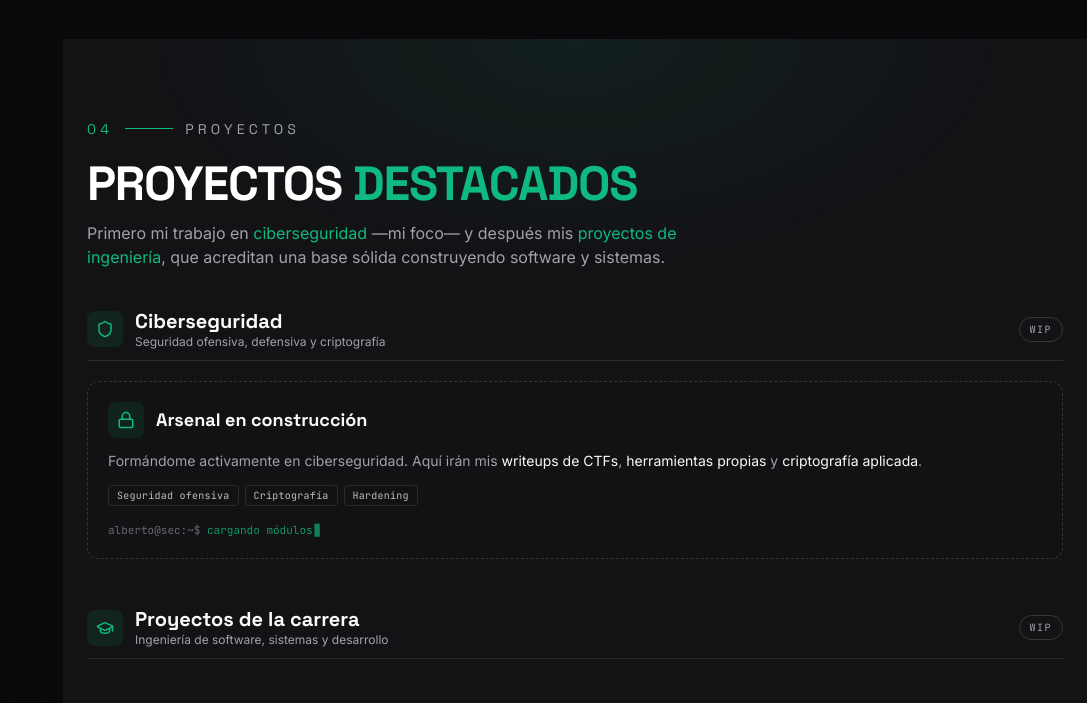
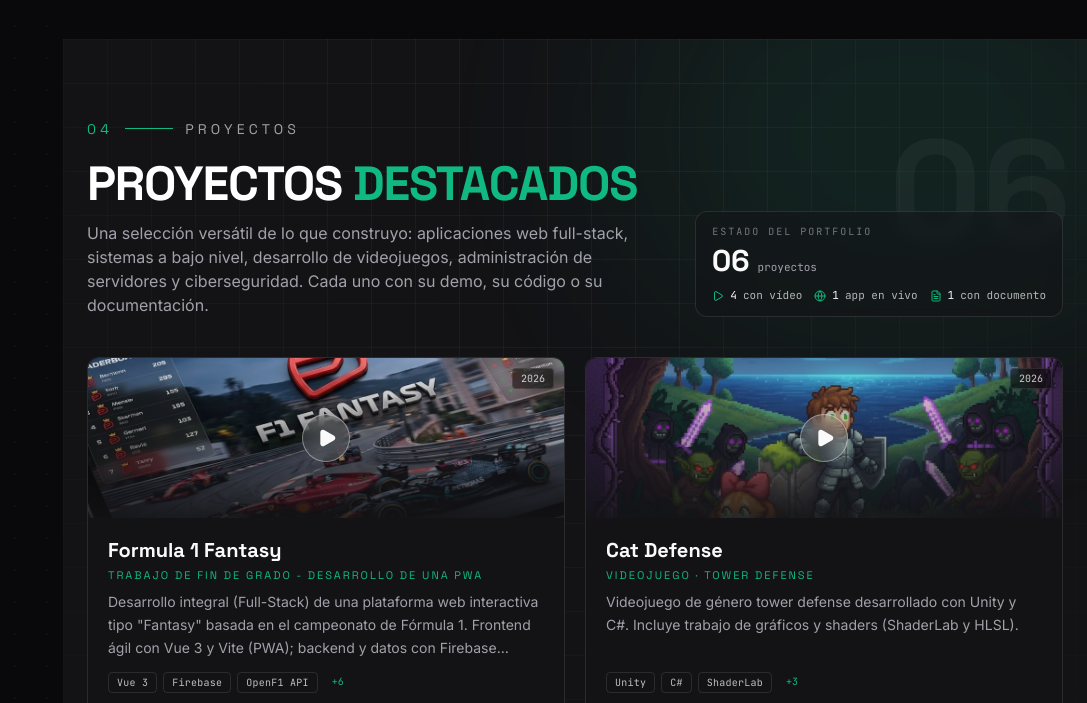
Before and after one commit to albergm02/portfolio, an Astro site: page / in a window 1280 px wide. Shown: the part 3510-4213 px from the top of the page, without its empty margins (193-1280 px from the left). Built offline with nearby package versions, Linux system fonts and the light colour scheme; Astro itself is replaced by a stand-in of ours.

Commit message:
refactor(projects): portfolio versátil (una parrilla, sin división por categorías)

```diff
--- a/src/components/sections/Projects.tsx
+++ b/src/components/sections/Projects.tsx
@@ -1,5 +1,5 @@
 import { motion } from 'framer-motion';
-import { Shield, GraduationCap, Lock } from 'lucide-react';
+import { Play, Globe, FileText } from 'lucide-react';
 import { SectionLabel } from '../ui/SectionLabel';
 import { ScrollCue } from '../ui/ScrollCue';
 import { ProjectCard, type Proyecto } from '../ui/ProjectCard';
@@ -87,89 +87,95 @@ const PROYECTOS: Proyecto[] = [
   },
 ];
 
-/* ===== Cabecera de categoría (compacta) ===== */
-function CategoriaHeader({ icon: Icon, titulo, sub, count }: { icon: typeof Shield; titulo: string; sub: string; count: number }) {
-  return (
-    <div className="flex items-center justify-between gap-4 border-b border-white/10 pb-2.5">
-      <div className="flex items-center gap-3 min-w-0">
-        <span className="flex items-center justify-center w-9 h-9 rounded-lg bg-f1-red/10 text-f1-red shrink-0">
-          <Icon className="w-[18px] h-[18px]" />
-        </span>
-        <div className="min-w-0">
-          <h3 className="font-tech text-lg sm:text-xl font-black text-white leading-tight truncate">{titulo}</h3>
-          <p className="text-silver text-[11px] sm:text-xs truncate">{sub}</p>
-        </div>
-      </div>
-      <span className="shrink-0 font-mono text-[10px] tracking-[0.15em] uppercase text-silver border border-white/15 rounded-full px-2.5 py-1">
-        {count > 0 ? `${count}` : 'WIP'}
-      </span>
-    </div>
-  );
-}
-
-/* ===== Placeholder de seguridad con forma de tarjeta (misma caja que el resto) ===== */
-function SeguridadPlaceholder({ wide = false }: { wide?: boolean }) {
-  const areas = ['Seguridad ofensiva', 'Criptografía', 'Hardening'];
-  return (
-    <motion.div
-      initial={{ opacity: 0, y: 24 }} whileInView={{ opacity: 1, y: 0 }} viewport={{ once: true }} transition={{ duration: 0.5 }}
-      className={`flex flex-col rounded-xl border border-dashed border-white/15 bg-carbon-light/40 p-5 ${wide ? 'sm:col-span-2' : ''}`}
-    >
-      <div className="flex items-center gap-3">
-        <span className="flex items-center justify-center w-9 h-9 rounded-lg bg-f1-red/10 text-f1-red shrink-0"><Lock className="w-[18px] h-[18px]" /></span>
-        <h4 className="font-tech text-base sm:text-lg font-black text-white">Arsenal en construcción</h4>
-      </div>
-      <p className="text-silver text-sm leading-relaxed mt-3 flex-1">
-        Formándome activamente en ciberseguridad. Aquí irán mis <span className="text-white">writeups de CTFs</span>,{' '}
-        <span className="text-white">herramientas propias</span> y <span className="text-white">criptografía aplicada</span>.
-      </p>
-      <div className="flex flex-wrap gap-1.5 mt-3">
-        {areas.map((a) => (<span key={a} className="px-2 py-0.5 text-[10px] font-mono tracking-wide border border-white/10 rounded text-white/75">{a}</span>))}
-      </div>
-      <p className="font-mono text-[11px] text-f1-red/80 mt-4">
-        <span className="text-silver/60">alberto@sec:~$</span> cargando módulos
-        <motion.span animate={{ opacity: [1, 0] }} transition={{ duration: 0.7, repeat: Infinity, repeatType: 'reverse' }} className="ml-0.5">▋</motion.span>
-      </p>
-    </motion.div>
-  );
-}
 
 export default function Projects() {
-  const seguridad = PROYECTOS.filter((p) => p.categoria === 'seguridad');
-  const carrera = PROYECTOS.filter((p) => p.categoria === 'carrera');
+  // Conteo vivo para el panel de estado (información real, no decoración)
+  const total = PROYECTOS.length;
+  const conVideo = PROYECTOS.filter((p) => p.videoSrc).length;
+  const conApp = PROYECTOS.filter((p) => p.demoEnVivo).length;
+  const conDoc = PROYECTOS.filter((p) => p.pdfSrc).length;
+  const watermark = String(total).padStart(2, '0');
+
+  const leyenda = [
+    { n: conVideo, icon: Play, label: 'con vídeo' },
+    { n: conApp, icon: Globe, label: 'app en vivo' },
+    { n: conDoc, icon: FileText, label: 'con documento' },
+  ].filter((x) => x.n > 0);
 
   return (
-    <div className="relative mx-auto max-w-6xl px-5 sm:px-6 py-14 sm:py-16 md:py-20">
-      {/* glow ambiental sutil del acento (cambia solo si cambias el acento en global.css) */}
-      <div aria-hidden className="pointer-events-none absolute inset-x-0 top-0 h-80 bg-[radial-gradient(60%_100%_at_50%_0%,rgba(16,185,129,0.08),transparent_70%)]" />
+    <div className="relative mx-auto max-w-6xl px-5 sm:px-6 py-14 sm:py-16 md:py-20 overflow-hidden">
+      {/* ===== FONDO AMBIENTAL (vivo, sutil, con intención) ===== */}
+      {/* grid de líneas tenue, desvanecido hacia los bordes */}
+      <div
+        aria-hidden
+        className="pointer-events-none absolute inset-0"
+        style={{
+          backgroundImage:
+            'linear-gradient(to right, rgba(255,255,255,0.04) 1px, transparent 1px), linear-gradient(to bottom, rgba(255,255,255,0.04) 1px, transparent 1px)',
+          backgroundSize: '44px 44px',
+          maskImage: 'radial-gradient(85% 60% at 50% 0%, #000 25%, transparent 100%)',
+          WebkitMaskImage: 'radial-gradient(85% 60% at 50% 0%, #000 25%, transparent 100%)',
+        }}
+      />
+      {/* glow desplazado del acento */}
+      <div aria-hidden className="pointer-events-none absolute -top-24 -right-24 w-[34rem] h-[24rem] bg-f1-red/10 blur-[100px] rounded-full" />
+      {/* línea de escaneo lenta */}
+      <motion.div
+        aria-hidden
+        className="pointer-events-none absolute left-0 right-0 h-px bg-gradient-to-r from-transparent via-f1-red/30 to-transparent"
+        initial={{ top: '0%' }}
+        animate={{ top: '100%' }}
+        transition={{ duration: 7, repeat: Infinity, ease: 'linear', repeatDelay: 2 }}
+      />
 
       <div className="relative z-10">
         <SectionLabel index="04" label="Proyectos" />
-        <h2 className="font-tech text-3xl md:text-5xl font-black mt-5 leading-[1.05] tracking-tight text-balance">
-          PROYECTOS <span className="text-f1-red">DESTACADOS</span>
-        </h2>
-        <p className="text-silver mt-3 max-w-2xl text-sm sm:text-base">
-          Primero mi trabajo en <span className="text-f1-red">ciberseguridad</span> —mi foco— y después mis{' '}
-          <span className="text-f1-red">proyectos de ingeniería</span>, que acreditan una base sólida construyendo software y sistemas.
-        </p>
 
-        {/* 🛡️ SEGURIDAD */}
-        <section id="proyectos-seguridad" className="mt-10 scroll-mt-24">
-          <CategoriaHeader icon={Shield} titulo="Ciberseguridad" sub="Seguridad ofensiva, defensiva y criptografía" count={seguridad.length} />
-          <div className="grid gap-4 sm:gap-5 mt-5 sm:grid-cols-2">
-            {seguridad.map((p) => (<ProjectCard key={p.id} p={p} />))}
-            {seguridad.length === 0 && <SeguridadPlaceholder wide />}
-            {seguridad.length === 1 && <SeguridadPlaceholder />}
+        {/* ===== ENCABEZADO con carácter ===== */}
+        <div className="relative mt-5 flex flex-col md:flex-row md:items-end md:justify-between gap-6">
+          {/* marca de agua con el total (información real, no adorno) */}
+          <span
+            aria-hidden
+            className="pointer-events-none select-none absolute -top-10 right-0 md:-right-2 font-tech font-black leading-none text-white/[0.04] text-[7rem] sm:text-[9rem]"
+          >
+            {watermark}
+          </span>
+
+          <div className="relative min-w-0">
+            <h2 className="font-tech text-3xl md:text-5xl font-black leading-[1.05] tracking-tight text-balance">
+              PROYECTOS <span className="text-f1-red">DESTACADOS</span>
+            </h2>
+            <p className="text-silver mt-3 max-w-xl text-sm sm:text-base">
+              Una selección versátil de lo que construyo: aplicaciones web full-stack, sistemas a bajo
+              nivel, desarrollo de videojuegos, administración de servidores y ciberseguridad. Cada uno con
+              su demo, su código o su documentación.
+            </p>
           </div>
-        </section>
 
-        {/* 🎓 CARRERA */}
-        <section id="proyectos-carrera" className="mt-12 scroll-mt-24">
-          <CategoriaHeader icon={GraduationCap} titulo="Proyectos de la carrera" sub="Ingeniería de software, sistemas y desarrollo" count={carrera.length} />
-          <div className="grid gap-4 sm:gap-5 mt-5 sm:grid-cols-2">
-            {carrera.map((p) => (<ProjectCard key={p.id} p={p} />))}
+          {/* panel de estado vivo */}
+          <div className="relative shrink-0 rounded-xl border border-white/10 bg-carbon-light/50 backdrop-blur-sm px-4 py-3">
+            <p className="font-mono text-[10px] tracking-[0.2em] uppercase text-silver/70">Estado del portfolio</p>
+            <div className="flex items-baseline gap-2 mt-1">
+              <span className="font-tech text-3xl font-black text-white tabular-nums">{watermark}</span>
+              <span className="font-mono text-[11px] text-silver">proyectos</span>
+            </div>
+            <div className="flex flex-wrap gap-x-3 gap-y-1 mt-2">
+              {leyenda.map(({ n, icon: Icon, label }) => (
+                <span key={label} className="flex items-center gap-1.5 font-mono text-[11px] text-white/70">
+                  <Icon className="w-3 h-3 text-f1-red" />
+                  <span className="tabular-nums text-white">{n}</span> {label}
+                </span>
+              ))}
+            </div>
           </div>
-        </section>
+        </div>
+
+        {/* ===== UNA SOLA PARRILLA UNIFORME ===== */}
+        <div className="grid gap-4 sm:gap-5 mt-10 sm:grid-cols-2">
+          {PROYECTOS.map((p) => (
+            <ProjectCard key={p.id} p={p} />
+          ))}
+        </div>
 
         <div className="flex justify-center mt-10">
           <ScrollCue href="#experiencia" label="Trayectoria" />
```
